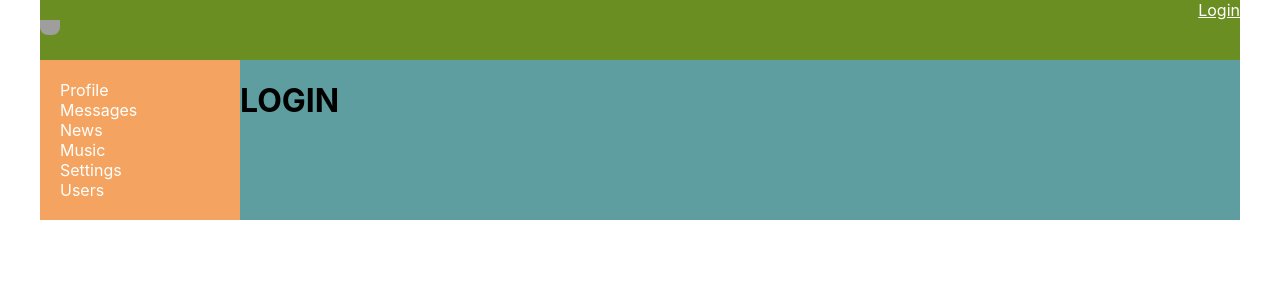
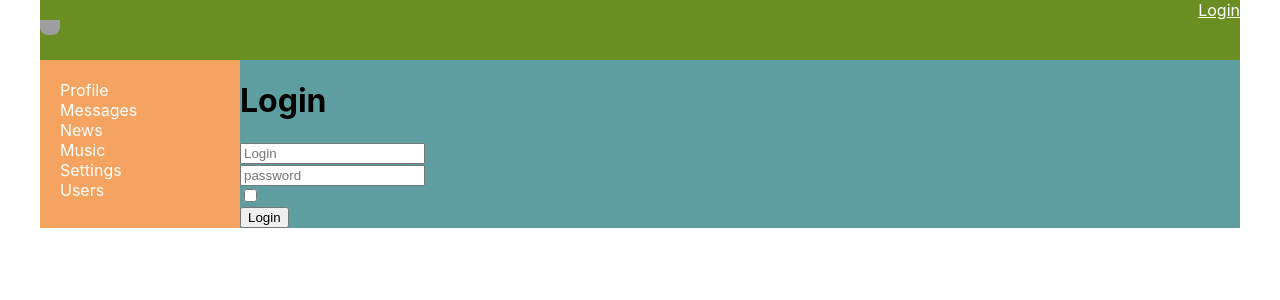
Before and after one commit to DinaSem/socialnet, a React (Create React App) app: page /login in a window 1280 px wide. Shown: the top 300 px of the page. Built offline with nearby package versions, Linux system fonts and the light colour scheme; no server answers; grey boxes are pictures that could not be loaded.

Commit message:
75 урок

```diff
--- a/package.json
+++ b/package.json
@@ -12,12 +12,14 @@
     "@types/react-dom": "^17.0.0",
     "@types/react-redux": "^7.1.20",
     "@types/react-router-dom": "^5.3.1",
+    "@types/redux-form": "^8.3.3",
     "axios": "^0.24.0",
     "react": "^17.0.2",
     "react-dom": "^17.0.2",
     "react-redux": "^7.2.6",
     "react-router-dom": "^5.3.0",
     "react-scripts": "4.0.3",
+    "redux-form": "^8.3.8",
     "redux-thunk": "^2.4.1",
     "typescript": "^4.1.2",
     "web-vitals": "^1.0.1"
--- a/src/components/Login/Login.tsx
+++ b/src/components/Login/Login.tsx
@@ -1,5 +1,37 @@
 import React from 'react';
+import {Field, InjectedFormProps, reduxForm,} from 'redux-form'
+
+type FormDataType = {
+    login:string
+    password:string
+    rememberMe:boolean
+}
+
+export const LoginForm:React.FC<InjectedFormProps<FormDataType>> = (props) => {
+  return (
+    <form onSubmit={props.handleSubmit}>
+      <div>
+        <Field placeholder={'Login'} name={'login'} component ={'input'}/>
+      </div>
+      <div>
+        <Field placeholder={'password'} name={'password'} component ={'input'}/>
+      </div>
+      <div>
+        <Field type={'checkbox'} name={'rememberMe'} component ={'input'}/>
+      </div>
+      <div>
+        <button>Login</button>
+      </div>
+    </form>)
+}
+const LoginReduxForm = reduxForm<FormDataType>({form:'login'})(LoginForm)
 
 export const Login = () => {
-  return <h1>LOGIN</h1>
+    const onSubmit = (formData:FormDataType)=>{
+
+    }
+  return <div>
+    <h1>Login</h1>
+<LoginReduxForm onSubmit={onSubmit}/>
+  </div>
 }
--- a/src/components/Profile/ProfileInfo.tsx
+++ b/src/components/Profile/ProfileInfo.tsx
@@ -14,9 +14,6 @@ function ProfileInfo(props:PropsType){
     }
     return(
         <div>
-            {/*<div className={s.content}>*/}
-            {/*    <img src="https://cdn3.wealthyaffiliate.com/uploads/1474011/blog/6d8136d9fa56ca229177145d47ffcc6b1541191250_1541194597_cropped.jpg" alt=""/>*/}
-            {/*</div>*/}
             <div className={s.dicription}>
                 <img src={props.profile}/>
                 <ProfileStatus status={props.status} updateStatusThunk={props.updateStatusThunk} />
--- a/src/components/Profile/ProfileStatus.tsx
+++ b/src/components/Profile/ProfileStatus.tsx
@@ -1,15 +1,16 @@
 import s from "./ProfileInfo.module.css";
-import React, {ChangeEventHandler} from "react";
+import React, {ChangeEvent, DetailedHTMLProps, InputHTMLAttributes} from "react";
 
 
 type PropsType = {
     status:string
     updateStatusThunk:Function
+
 }
 class ProfileStatus extends React.Component<PropsType> {
 
     state = {
-        editMode: false,
+        editMode: true,
         status:this.props.status
     }
     activateEditMode = ()=>{
@@ -23,13 +24,21 @@ class ProfileStatus extends React.Component<PropsType> {
         })
         this.props.updateStatusThunk(this.state.status)
     }
-    onStatusChange = (e:any)=>{// ПОМЕНЯТЬ!!!
+    onStatusChange(e: ChangeEvent<HTMLInputElement>){// ПОМЕНЯТЬ!!!
         this.setState({
-            status:e.currentTarget.value
+            status: e.currentTarget.value
         })
     }
+    componentDidUpdate(prevProps:any, prevState:any) {
 
-render() {
+            if(prevProps.status !==this.props.status){
+                this.setState({
+                    status: this.props.status
+                })
+         }
+     }
+
+    render() {
     return (
         <div>
             {!this.state.editMode &&
--- a/src/redux/redux-store.tsx
+++ b/src/redux/redux-store.tsx
@@ -4,13 +4,14 @@ import {combineReducers, createStore, applyMiddleware} from "redux";
 import usersReducer from "./users-reducer";
 import {authReducer} from "./auth-reducer";
 import thunkMiddleware from 'redux-thunk'
-
+import { reducer as formReducer } from 'redux-form'
 
 export const rootReducer = combineReducers({
     profilePage: profileReducer,
     dialogsPage: dialogsReducer,
     usersPage:usersReducer,
-    auth:authReducer
+    auth:authReducer,
+    form: formReducer
 })
 export type AppStateType = ReturnType<typeof rootReducer>
 
```
Also changed, not shown: 1 other file (tests, documents, lock files or other folders).
